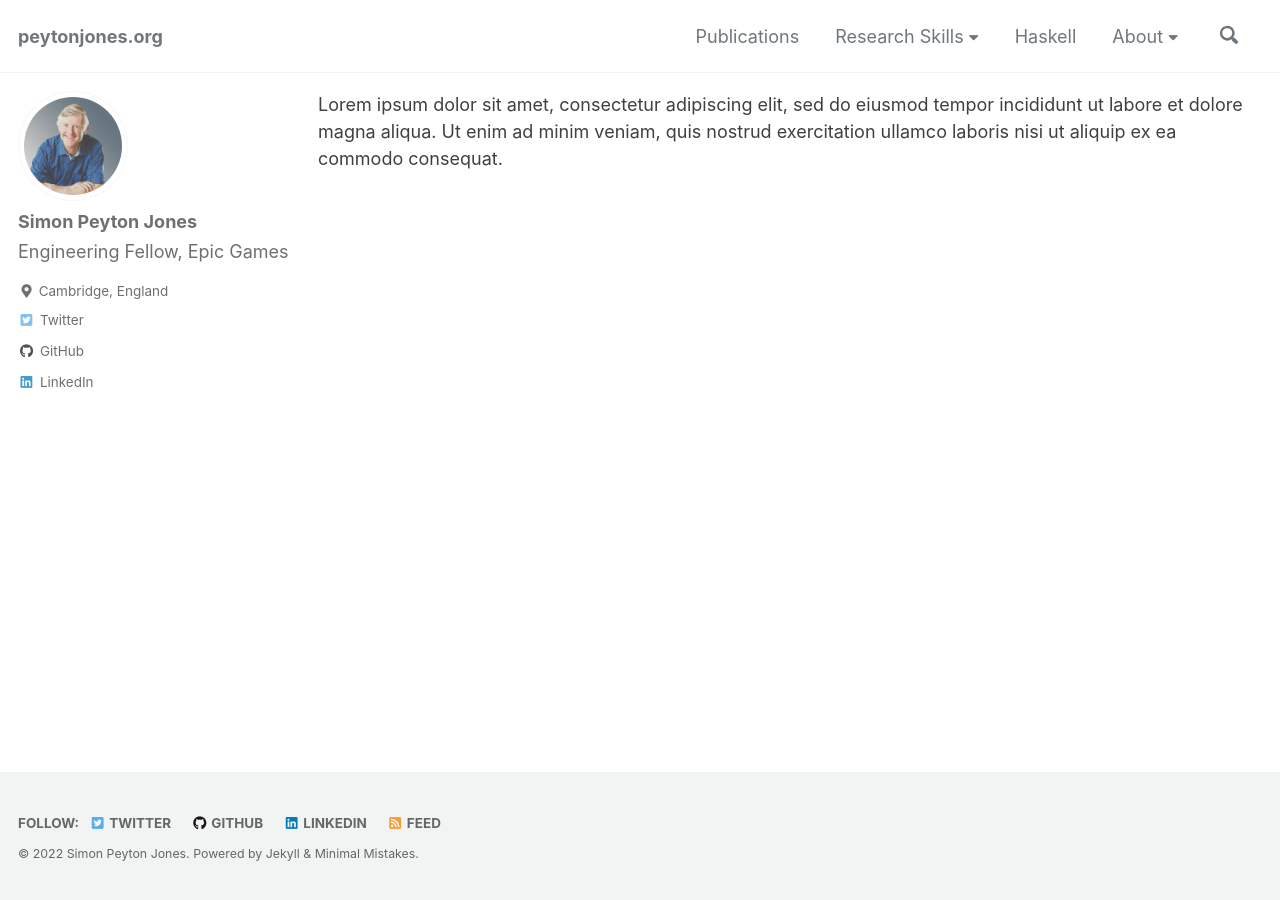
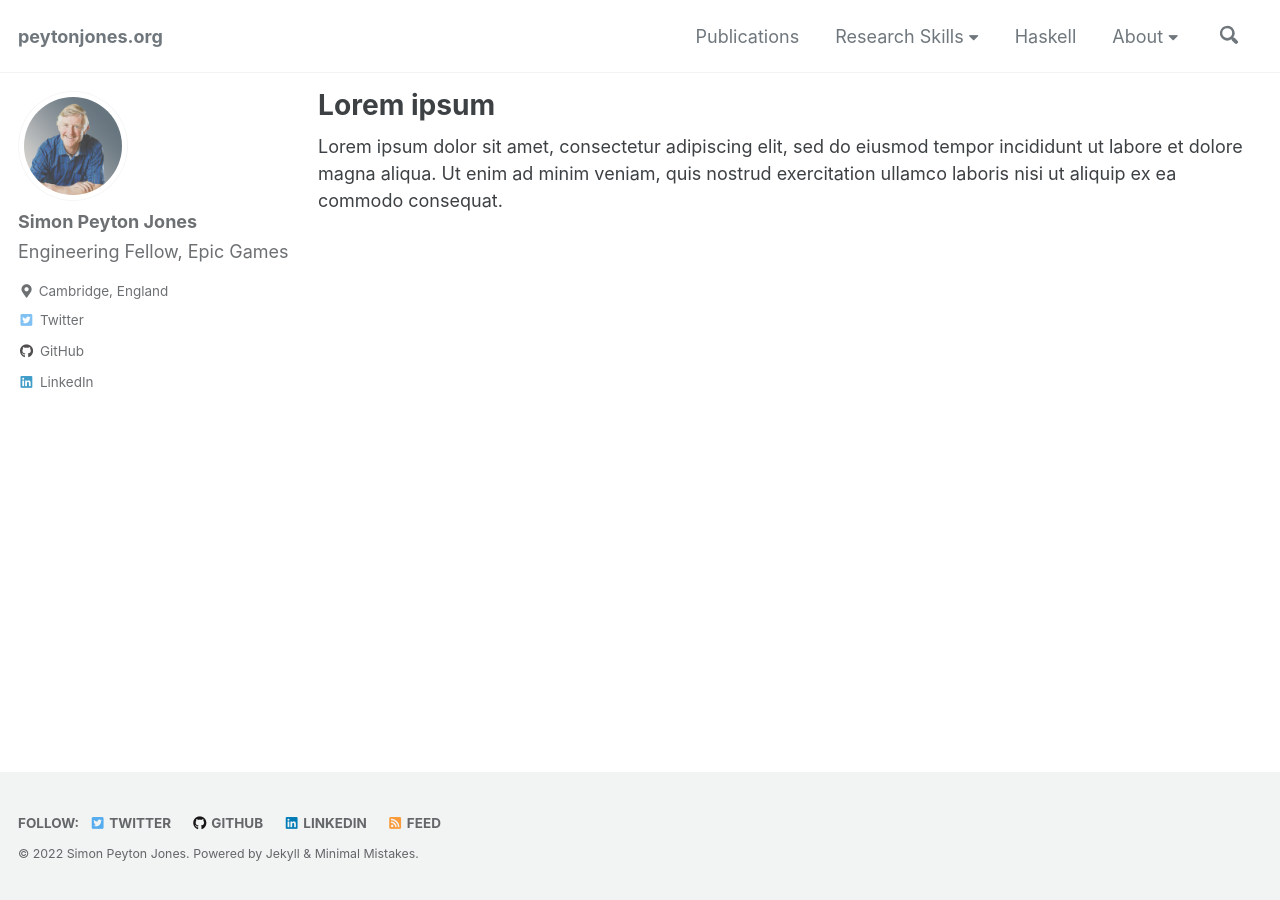
Before and after one commit to simonpj/www.peytonjones.org, a Jekyll site: the page built from _pages/bio-and-pictures.md, in a window 1280 px wide. Built offline with Jekyll 4.4.1, drawn with Linux system fonts in a browser that asks for light colours; cached includes are drawn as plain includes.

Commit message:
Update bio-and-pictures.md

```diff
--- a/_pages/bio-and-pictures.md
+++ b/_pages/bio-and-pictures.md
@@ -1,5 +1,5 @@
 ---
-layout: single
+title: Lorem ipsum
 ---
 
 Lorem ipsum dolor sit amet, consectetur adipiscing elit, sed do eiusmod tempor incididunt ut labore et dolore magna aliqua. Ut enim ad minim veniam, quis nostrud exercitation ullamco laboris nisi ut aliquip ex ea commodo consequat.
```
